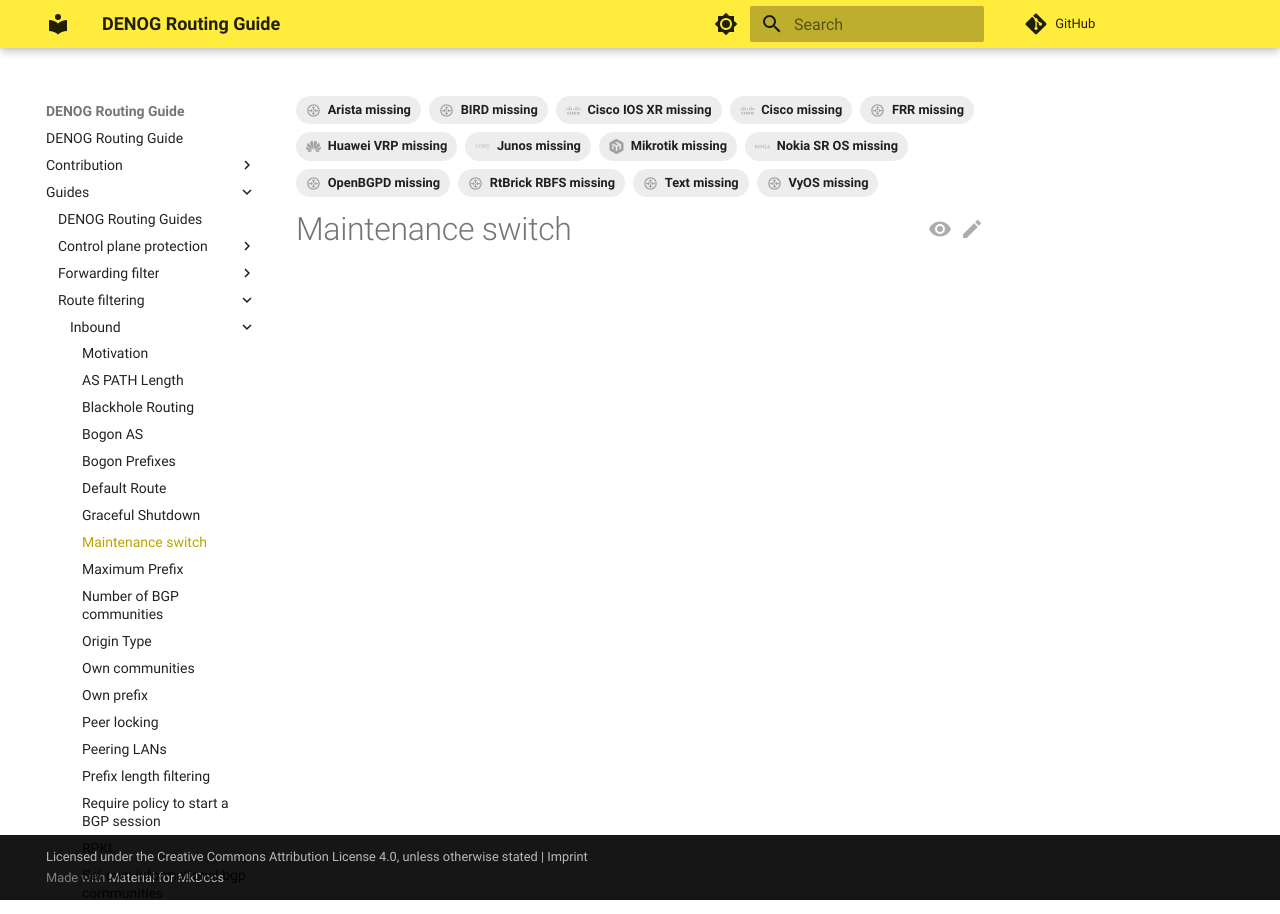
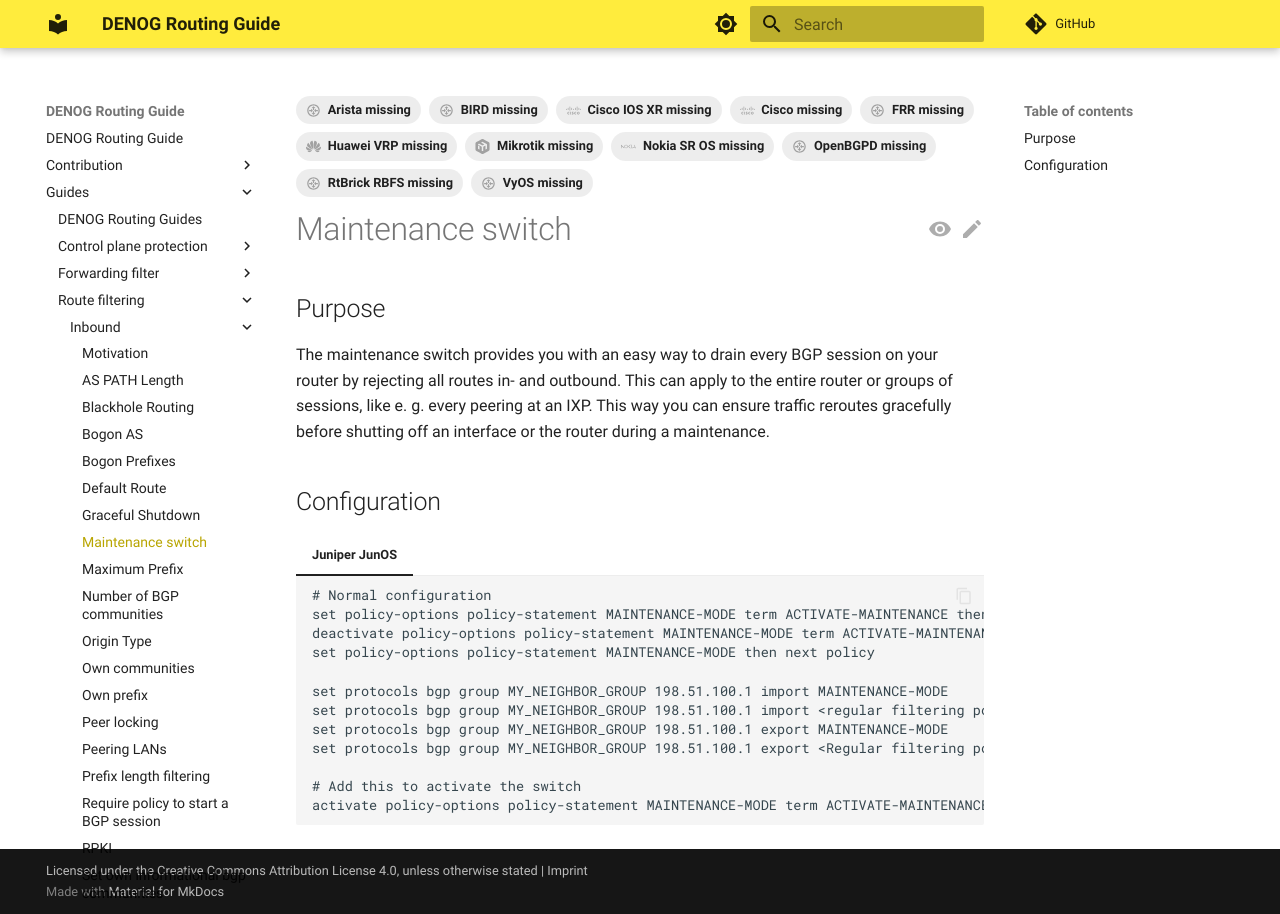
Before and after one commit to denog/routing-guide, an MkDocs documentation site: the page built from docs/guides/route_filtering/inbound/maintenance_switch.md, in a window 1280 px wide. Built offline with MkDocs 1.6.1 and Material for MkDocs 9.7.7, drawn with Linux system fonts in a browser that asks for light colours; comment, search, counter and statistics services are not loaded.

Commit message:
maintenance_switch: init with JunOS example

````diff
--- a/docs/guides/route_filtering/inbound/maintenance_switch.md
+++ b/docs/guides/route_filtering/inbound/maintenance_switch.md
@@ -6,11 +6,32 @@
   - Cisco IOS XR missing
   - FRR missing
   - Huawei VRP missing
-  - Junos missing
   - Mikrotik missing
   - Nokia SR OS missing
   - OpenBGPD missing
   - VyOS missing
-  - Text missing
   - RtBrick RBFS missing
 ---
+
+# Maintenance switch
+## Purpose
+The maintenance switch provides you with an easy way to drain every BGP session on your router by rejecting all routes in- and outbound.
+This can apply to the entire router or groups of sessions, like e. g. every peering at an IXP. This way you can ensure traffic reroutes gracefully before shutting off an interface or the router during a maintenance.
+
+## Configuration
+
+=== "Juniper JunOS"
+    ```
+    # Normal configuration
+    set policy-options policy-statement MAINTENANCE-MODE term ACTIVATE-MAINTENANCE then reject
+    deactivate policy-options policy-statement MAINTENANCE-MODE term ACTIVATE-MAINTENANCE
+    set policy-options policy-statement MAINTENANCE-MODE then next policy
+
+    set protocols bgp group MY_NEIGHBOR_GROUP 198.51.100.1 import MAINTENANCE-MODE
+    set protocols bgp group MY_NEIGHBOR_GROUP 198.51.100.1 import <regular filtering policies go after the switch>
+    set protocols bgp group MY_NEIGHBOR_GROUP 198.51.100.1 export MAINTENANCE-MODE
+    set protocols bgp group MY_NEIGHBOR_GROUP 198.51.100.1 export <Regular filtering policies go after the switch>
+
+    # Add this to activate the switch
+    activate policy-options policy-statement MAINTENANCE-MODE term ACTIVATE-MAINTENANCE
+    ```
````
Also changed, not shown: docs/guides/route_filtering/outbound/maintenance_switch.md (+23 -2 lines).
